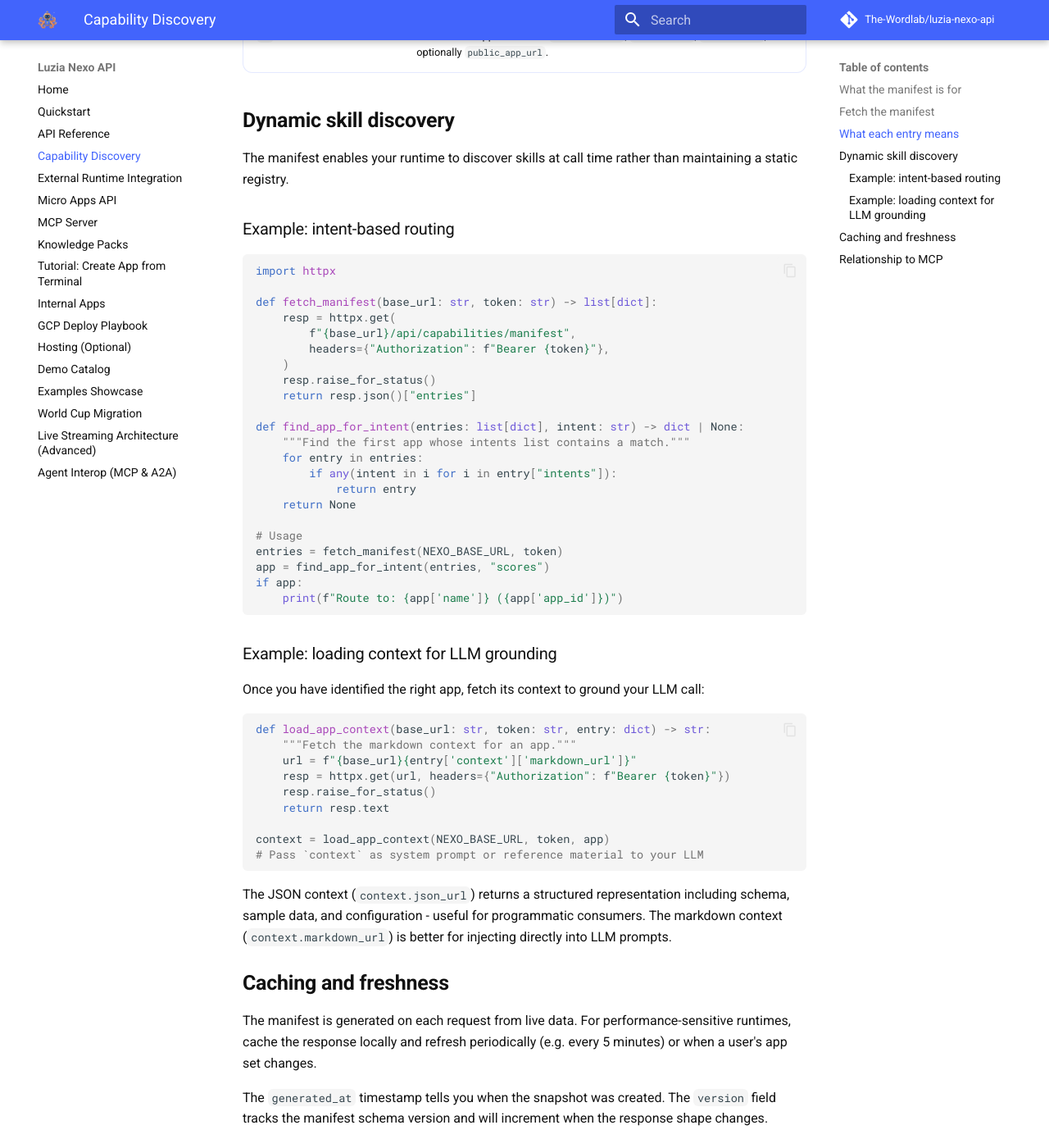
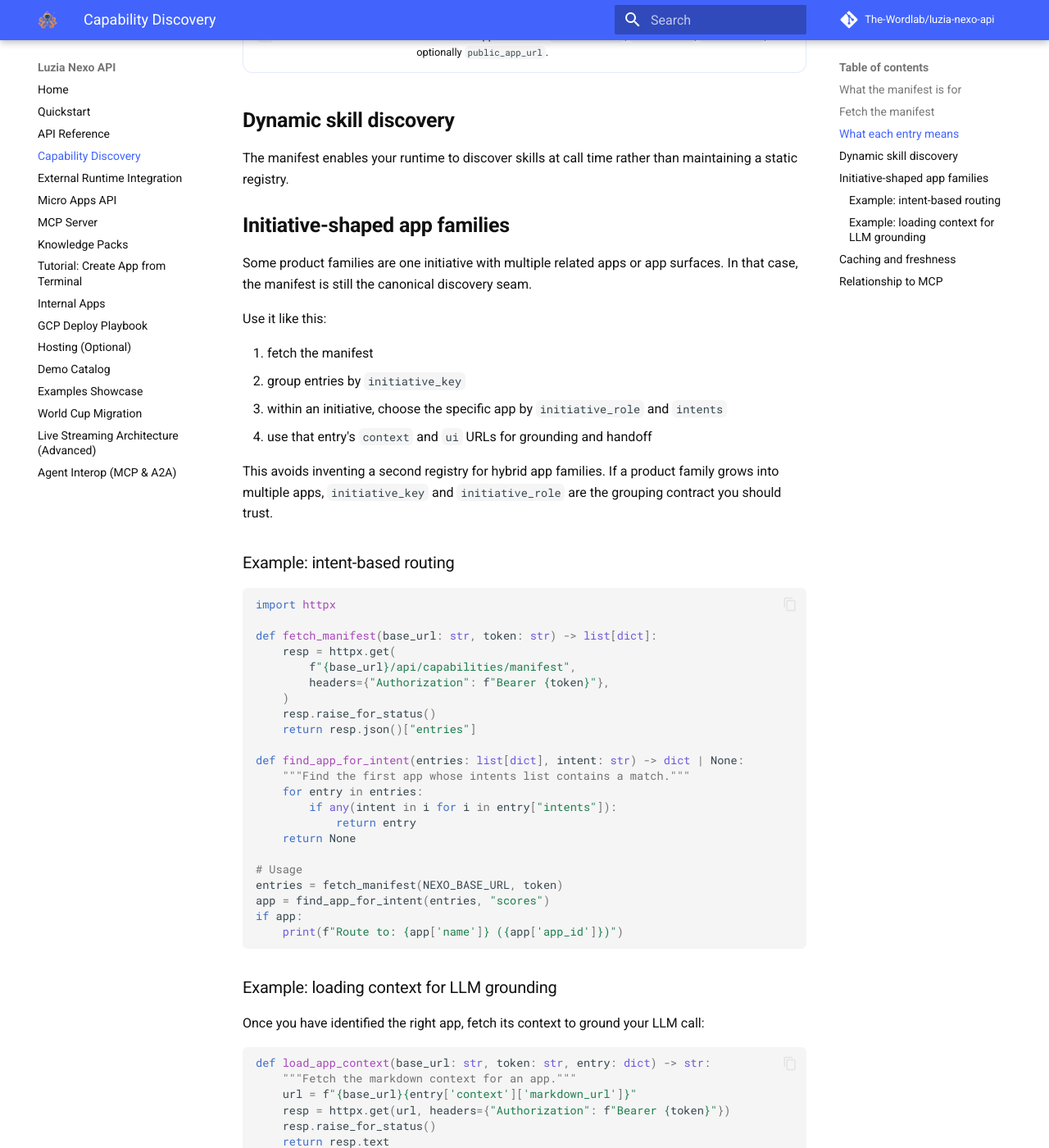
Before and after one commit to The-Wordlab/luzia-nexo-api, an MkDocs documentation site: the page built from docs/capability-discovery.md, in a window 1280 px wide and 1400 px high, scrolled down 1660 px. Shown: the whole window at 82% size. Built offline with MkDocs 1.6.1 and Material for MkDocs 9.7.7, drawn with Linux system fonts in a browser that asks for light colours; comment, search, counter and statistics services are not loaded; some of the changed text lies outside the part shown.

Commit message:
docs: clarify MCP initiative-style app routing
No new MCP primitive needed for initiative-style apps: use
capabilities__get_manifest, group by initiative_key, and route within
the family by initiative_role and intents.

Co-Authored-By: Claude Opus 4.6 (1M context) <noreply@anthropic.com>

````diff
--- a/docs/capability-discovery.md
+++ b/docs/capability-discovery.md
@@ -52,6 +52,23 @@ Every entry in the `entries` array represents one app:
 
 The manifest enables your runtime to discover skills at call time rather than maintaining a static registry.
 
+## Initiative-shaped app families
+
+Some product families are one initiative with multiple related apps or app
+surfaces. In that case, the manifest is still the canonical discovery seam.
+
+Use it like this:
+
+1. fetch the manifest
+2. group entries by `initiative_key`
+3. within an initiative, choose the specific app by `initiative_role` and
+   `intents`
+4. use that entry's `context` and `ui` URLs for grounding and handoff
+
+This avoids inventing a second registry for hybrid app families. If a product
+family grows into multiple apps, `initiative_key` and `initiative_role` are the
+grouping contract you should trust.
+
 ### Example: intent-based routing
 
 ```python
@@ -105,4 +122,7 @@ The `generated_at` timestamp tells you when the snapshot was created. The `versi
 
 ## Relationship to MCP
 
-The [MCP Server](mcp.md) exposes the same app set as callable tools. The manifest endpoint provides discovery metadata (intents, context URLs, UI links) that MCP tool definitions do not carry. Use the manifest for planning and routing; use MCP for execution.
+The [MCP Server](mcp.md) exposes the same app set as callable tools. The
+manifest endpoint provides discovery metadata (intents, initiative grouping,
+context URLs, UI links) that MCP tool definitions do not carry. Use the
+manifest for planning and routing; use MCP for execution.
````
Also changed, not shown: docs/mcp.md (+11 -1 lines).
